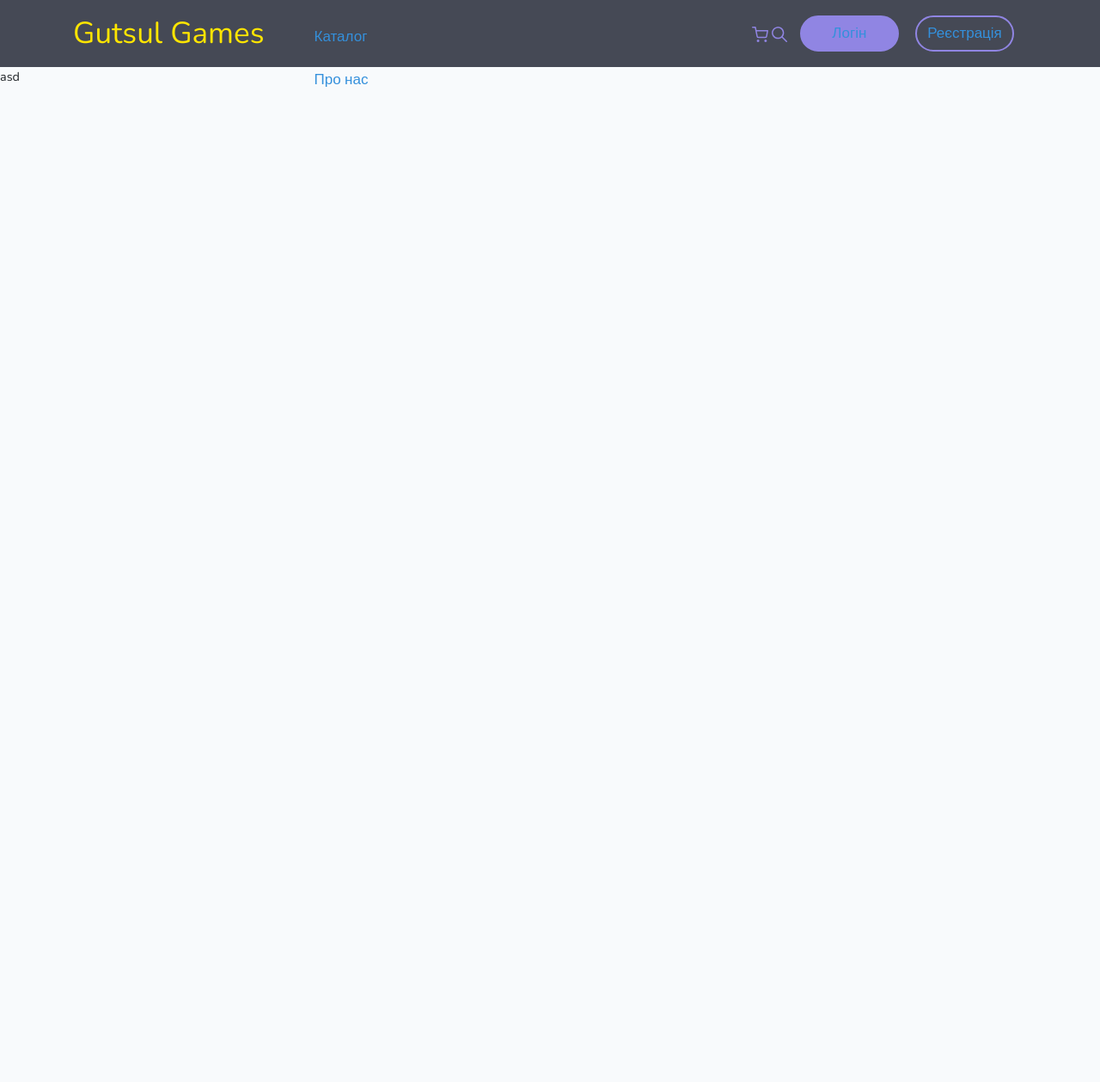
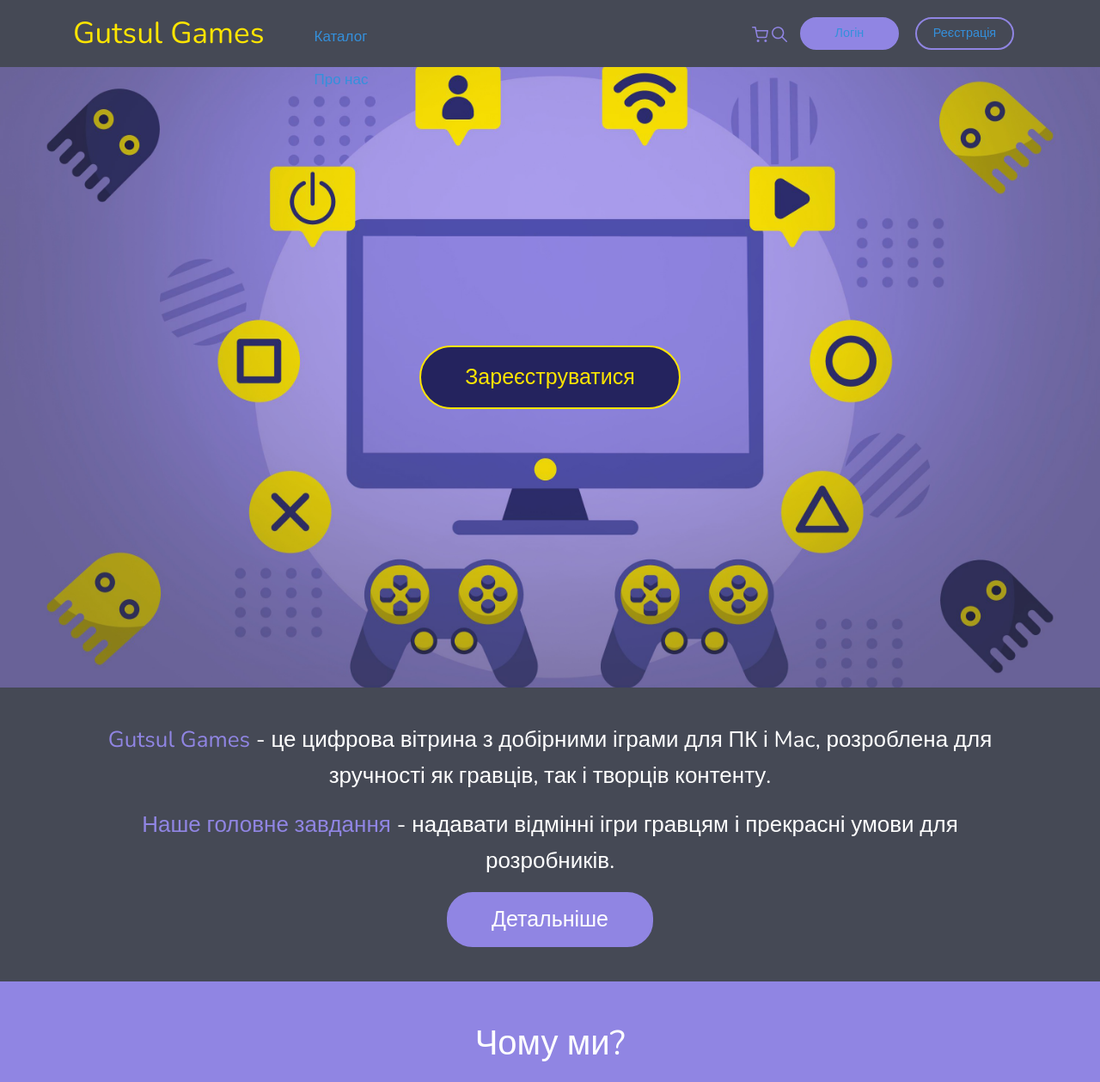
Before and after one commit to JeyM1/GutsulGames, a Laravel app: page / in a window 1280 px wide. Shown: the top 1259 px of the page at 86% size. Before the commit the page ends 101 px from the top, so only its background shows below. Run offline with Laravel 8, Linux system fonts and the light colour scheme; style sheets or scripts are compiled from the project's sources.

Commit message:
+aboutus

```diff
--- a/public/css/styles.css
+++ b/public/css/styles.css
@@ -1,5 +1,29 @@
 * {
   box-sizing: border-box;
+}
+.bg_dark {
+  background-color: #454955;
+}
+.bg_purple {
+  background-color: #9085E3;
+}
+.text_white {
+  color: white;
+}
+.text_purple {
+  color: #9085E3;
+}
+.content_block {
+  padding: 40px 20px;
+}
+.font_17 {
+  font-size: 17px;
+}
+.font_20 {
+  font-size: 20px;
+}
+.font_25 {
+  font-size: 25px ;
 }
 body {
   font-family: 'Raleway';
@@ -39,14 +63,47 @@
   display: inline-block;
   text-align: center;
   border: 2px solid #9085E3;
-  width: 115px !important;
-  font-size: 17px;
   padding: 5px 0 !important;
   border-radius: 30px;
 }
 #login {
+  width: 115px;
   background-color: #9085E3;
 }
 #register {
+  width: 115px;
   background-color: #454955;
 }
+#main_page {
+  display: flex;
+  align-items: center;
+  justify-content: center;
+  height: calc(100vh - 78px);
+  background-image: url(/images/first.jpg);
+  background-position: center;
+  background-repeat: no-repeat;
+  background-size: cover;
+}
+#main_page div a {
+  font-size: 25px;
+  color: #FFE500;
+  background-color: #24235E;
+  border-color: #FFE500;
+  width: 304px;
+  padding: 15px 0 !important;
+  border-radius: 50px;
+}
+.main_text {
+  font-size: 26px;
+  color: white;
+  text-align: center;
+}
+.button_filled {
+  background-color: #9085E3;
+  padding: 10px 50px !important;
+}
+#why_us {
+  font-size: 40px;
+  text-align: center;
+  color: white;
+}
--- a/public/css/styles.less
+++ b/public/css/styles.less
@@ -3,6 +3,38 @@
 
 * {
     box-sizing: border-box;
+}
+
+.bg_dark {
+    background-color: @color_bg;
+}
+
+.bg_purple {
+    background-color: @color_purple;
+}
+
+.text_white{
+    color: white;
+}
+
+.text_purple{
+    color: @color_purple;
+}
+
+.content_block{
+    padding: 40px 20px;
+}
+
+.font_17{
+    font-size: 17px;
+}
+
+.font_20{
+    font-size: 20px;
+}
+
+.font_25{
+    font-size: 25px ;
 }
 
 body {
@@ -46,16 +78,55 @@
     display: inline-block;
     text-align: center;
     border: 2px solid @color_purple;
-    width: 115px !important;
-    font-size: 17px;
     padding: 5px 0 !important;
     border-radius: 30px;
 }
 
 #login {
+    width: 115px;
     background-color: @color_purple;
 }
 
 #register {
+    width: 115px;
     background-color: @color_bg;
 }
+
+#main_page {
+    display: flex;
+    align-items: center;
+    justify-content: center;
+    height: calc(100vh - 78px);
+    background-image: url(/images/first.jpg);
+    background-position: center;
+    background-repeat: no-repeat;
+    background-size: cover;
+    div {
+        a {
+            font-size: 25px;
+            color: #FFE500;
+            background-color: #24235E;
+            border-color: #FFE500;
+            width: 304px;
+            padding: 15px 0 !important;
+            border-radius: 50px;
+        }
+    }
+}
+
+.main_text{
+    font-size: 26px;
+    color: white;
+    text-align: center;
+}
+
+.button_filled{
+    background-color: @color_purple;
+    padding: 10px 50px !important;
+}
+
+#why_us{
+    font-size: 40px;
+    text-align: center;
+    color: white;
+}
--- a/resources/views/welcome.blade.php
+++ b/resources/views/welcome.blade.php
@@ -2,5 +2,46 @@
 
 
 @section('content')
-    asd
+    <div id="main_page">
+        <div>
+            <a class="button_main" href="">Зареєструватися</a>
+        </div>
+    </div>
+    <div class="container-fluid">
+        <div class="row bg_dark justify-content-center">
+            <div class="content_block col-md-10 col-xs-12">
+                <p class="main_text">
+                    <span class="text_purple">Gutsul Games</span> - це цифрова вітрина з добірними іграми для ПК і Mac,
+                    розроблена для зручності як гравців, так і творців контенту.
+                </p>
+                <p class="main_text">
+                    <span class="text_purple">Наше головне завдання</span> - надавати відмінні ігри гравцям і прекрасні умови
+                    для розробників.
+                </p>
+                <div class="d-flex justify-content-center">
+                    <a class="button_main button_filled font_25" href="">Детальніше</a>
+                </div>
+            </div>
+        </div>
+        <div class="row bg_purple justify-content-center">
+            <div class="content_block col-md-10 col-xs-12">
+                <p id="why_us">Чому ми?</p>
+                <div class="container-fluid">
+                    <div class="row">
+                        <div class="col-md-4 col-xs-12 d-flex justify-content-center">
+                            <img src="/images/about_us_img1.svg">
+                        </div>
+                        <div class="col-md-4 col-xs-12 d-flex justify-content-center">
+                            <img src="/images/about_us_img2.svg">
+                        </div>
+                        <div class="col-md-4 col-xs-12 d-flex justify-content-center">
+                            <img src="/images/about_us_img3.svg">
+                        </div>
+                    </div>
+                </div>
+            </div>
+
+        </div>
+    </div>
+
 @endsection
```
Also changed, not shown: public/images/about_us_img1.svg (added), public/images/about_us_img2.svg (added), public/images/about_us_img3.svg (added).
